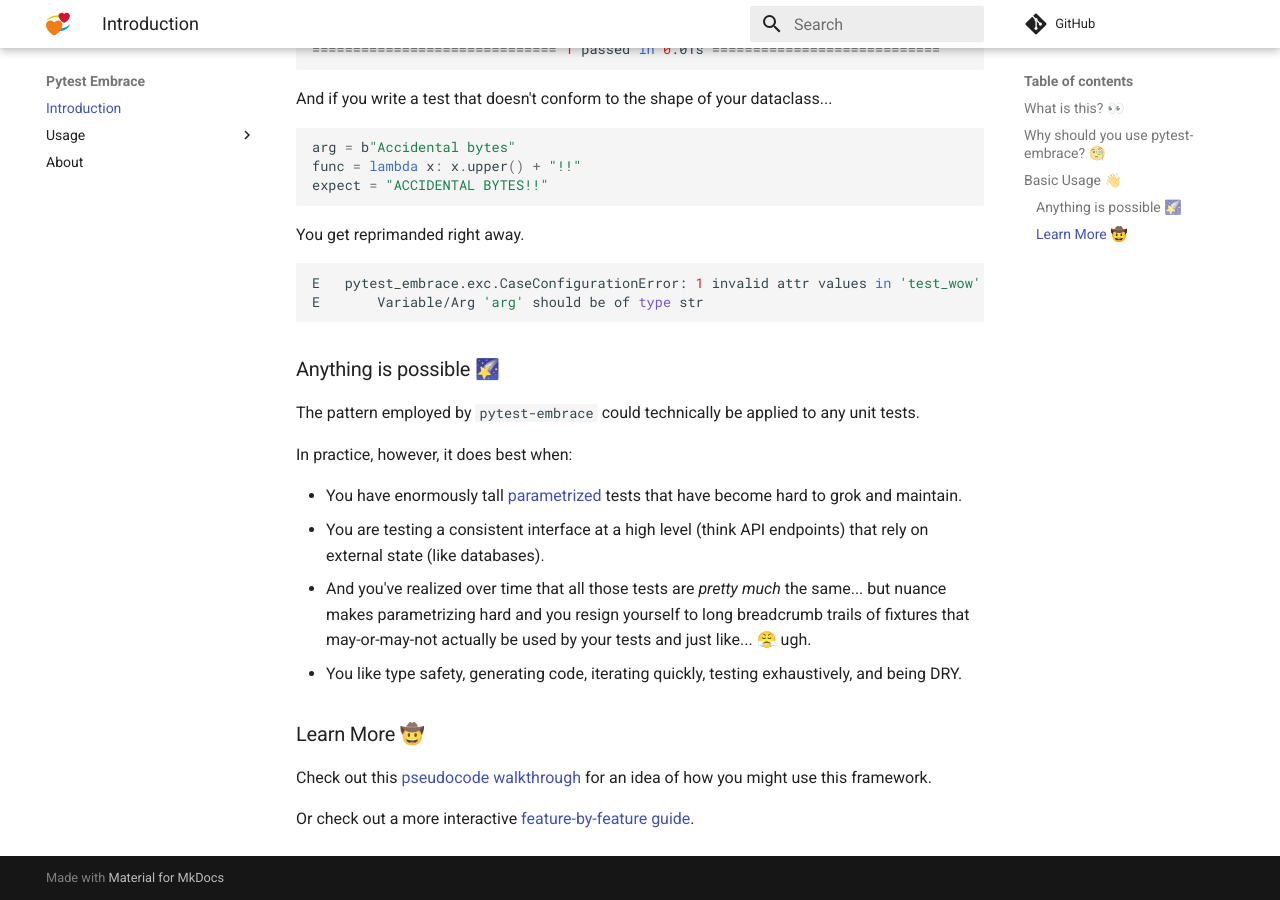
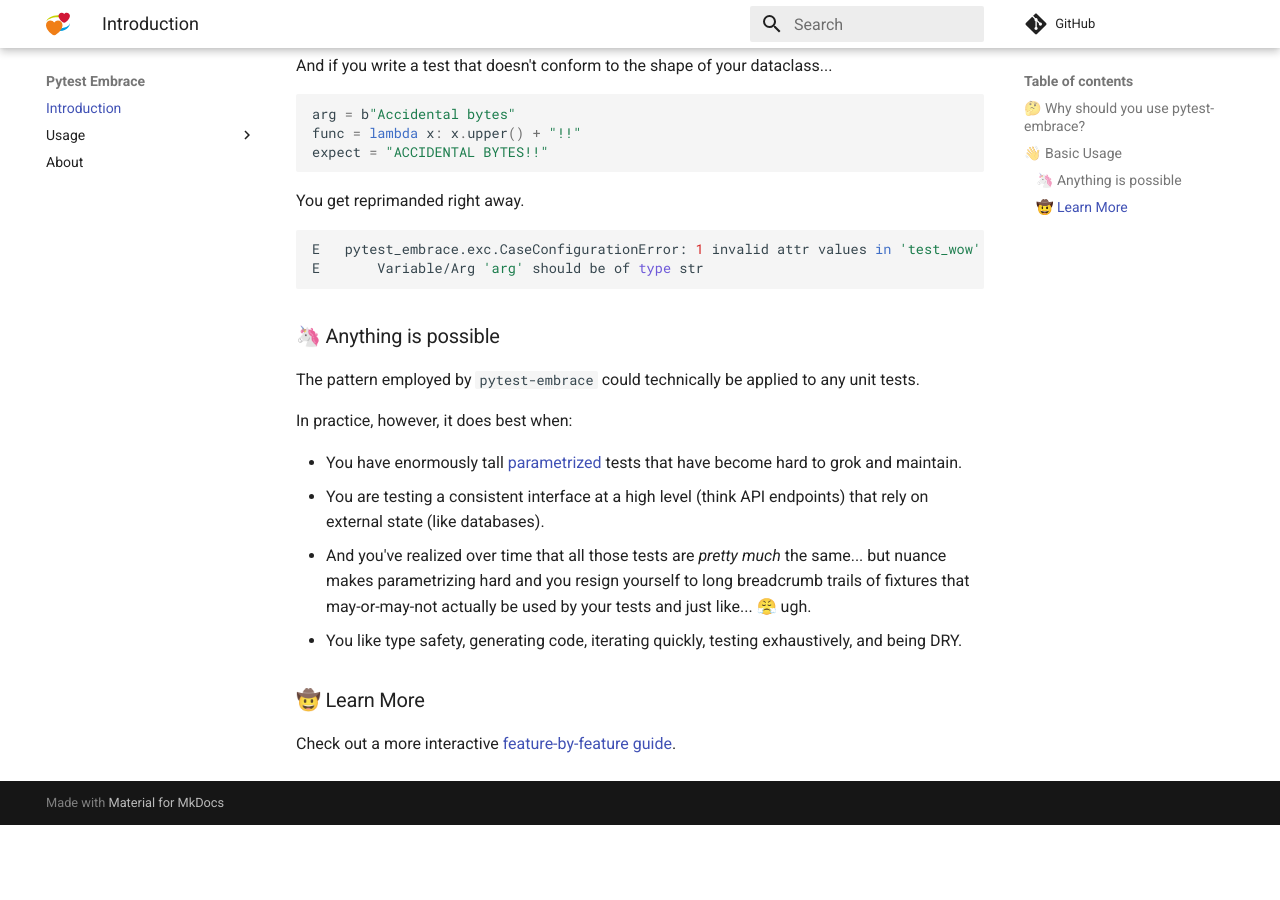
Before and after one commit to ainsleymcgrath/pytest-embrace, an MkDocs documentation site: the page built from docs/index.md, in a window 1280 px wide and 900 px high, scrolled down 2678 px. Built offline with MkDocs 1.6.1 and Material for MkDocs 9.7.7, drawn with Linux system fonts in a browser that asks for light colours; comment, search, counter and statistics services are not loaded; after the commit the page ends 3503 px from its top, so only the background shows below that; some of the changed text lies outside the part shown.

Commit message:
docs: get rid of fake example; slight edit index

````diff
--- a/docs/index.md
+++ b/docs/index.md
@@ -4,11 +4,11 @@
 
 > _Reject boilerplate. Embrace complexity._
 
-## What is this? 👀
-
 `pytest-embrace` is a Pytest-plugin-cum-metaframework that facilitates structured, iterative, type-driven unit testing.
 
-## Why should you use `pytest-embrace`? 🧐
+This plugin's long-term goal is to be the [FastAPI](https://fastapi.tiangolo.com/) of [Pytest](https://docs.pytest.org/en/7.1.x/) plugins.
+
+## 🤔 Why should you use `pytest-embrace`?
 
 Because you like:
 
@@ -19,7 +19,7 @@ Because you like:
 
 If you know how to use dataclasses and Pytest fixtures, getting started requires very little knowledge beyond that.
 
-## Basic Usage 👋
+## 👋 Basic Usage
 As is tradition:
 
 ```bash
@@ -135,7 +135,7 @@ E   pytest_embrace.exc.CaseConfigurationError: 1 invalid attr values in 'test_wo
 E       Variable/Arg 'arg' should be of type str
 ```
 
-### Anything is possible 🌠
+### 🦄 Anything is possible
 
 The pattern employed by `pytest-embrace` could technically be applied to any unit tests.
 
@@ -146,8 +146,6 @@ In practice, however, it does best when:
   - And you've realized over time that all those tests are _pretty much_ the same... but nuance makes parametrizing hard and you resign yourself to long breadcrumb trails of fixtures that may-or-may-not actually be used by your tests and just like... 😤 ugh.
 - You like type safety, generating code, iterating quickly, testing exhaustively, and being DRY.
 
-### Learn More 🤠
+### 🤠 Learn More
 
-Check out this [pseudocode walkthrough](./pseudocode-example.md) for an idea of how you might use this framework.
-
-Or check out a more interactive [feature-by-feature guide](./usage/index.md).
+Check out a more interactive [feature-by-feature guide](./usage/index.md).
````
Also changed, not shown: docs/pseudocode-example.md (deleted, +0 -99 lines).
